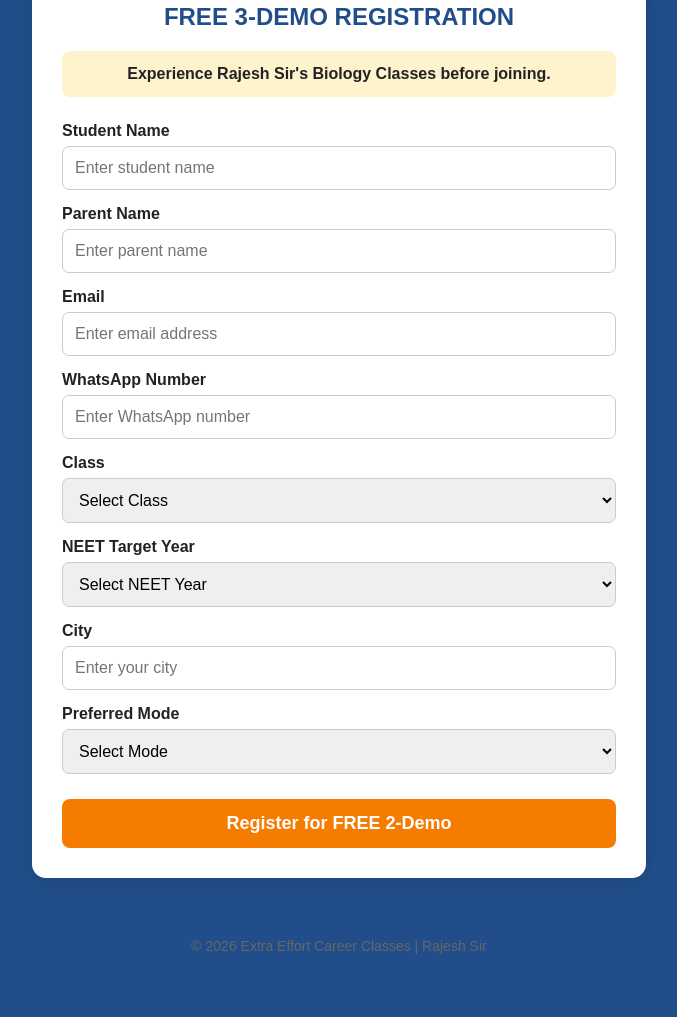
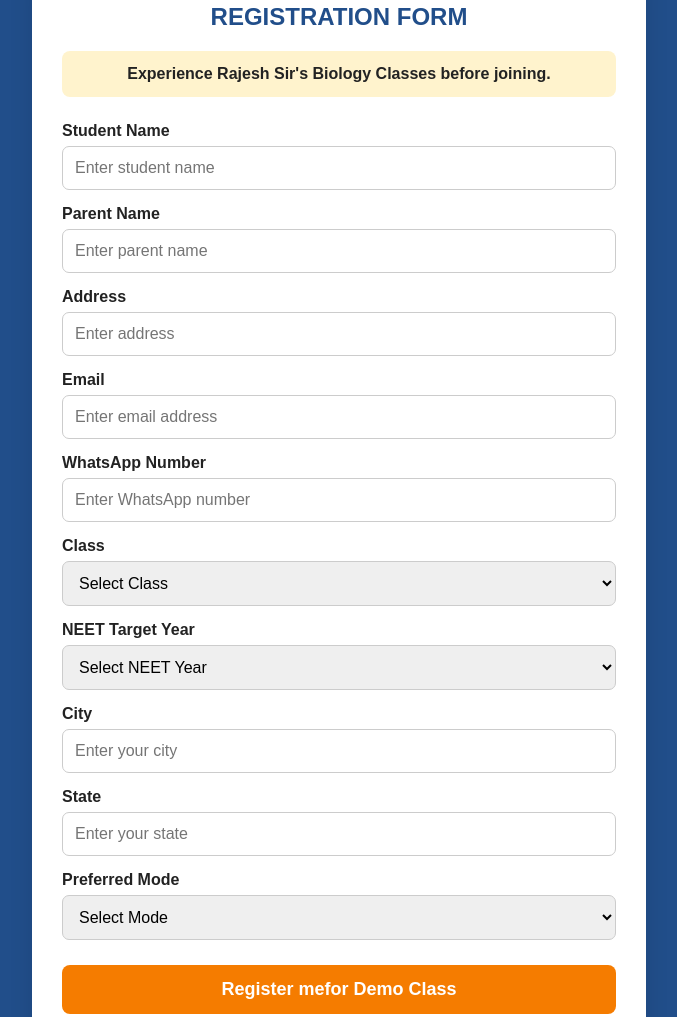
Before and after one commit to extraeffortcareerclasses-beep/ExtraEffortWebsite, a plain HTML site: page admission.html in a window 1280 px wide. Shown: the part 168-1185 px from the top of the page, without its empty margins (301-978 px from the left). Before the commit the page ends 1147 px from the top, so only its background shows below. Drawn offline with Linux system fonts and the light colour scheme.

Commit message:
Update admission.html
demo class update

```diff
--- a/admission.html
+++ b/admission.html
@@ -135,7 +135,7 @@
 
         <div class="card">
 
-            <h2>FREE 3-DEMO REGISTRATION</h2>
+            <h2>REGISTRATION FORM</h2>
 
             <div class="offer">
                 Experience Rajesh Sir's Biology Classes before joining.
@@ -158,6 +158,14 @@
                    required
                    placeholder="Enter parent name"
                  >
+
+                <label for="address">Address</label>
+                <input
+                    type="text"
+                    id="address"
+                    required
+                    placeholder="Enter address"
+                >
 
                 <label for="email">Email</label>
                 <input
@@ -198,6 +206,13 @@
                     required
                     placeholder="Enter your city"
                 >
+                <label for="state">State</label>
+                <input
+                    type="text"
+                    id="state"
+                    required
+                    placeholder="Enter your state"
+                >
 
                 <label for="mode">Preferred Mode</label>
                 <select id="preferredMode" required>
@@ -207,7 +222,7 @@
               </select>
 
                 <button type="submit">
-                    Register for FREE 2-Demo
+                    Register mefor Demo Class
                 </button>
 
             </form>
@@ -235,7 +250,7 @@
 
 
         document
-            .getElementById("admissionForm")
+            .getElementById("admission open")
             .addEventListener("submit", function(event) {
 
                 event.preventDefault();
@@ -244,7 +259,7 @@
                 const button = this.querySelector("button");
 
                 const data = {
-                    type: "freeDemoRegistration",
+                    type: "Registration Form",
 
 
                     studentName:
@@ -252,6 +267,9 @@
 
                     parentName:
                        document.getElementById("parentName").value.trim(),
+
+                    address:
+                       document.getElementById("address").value.trim(),
 
                     email:
                         document.getElementById("email").value.trim(),
@@ -300,7 +318,7 @@
                     document.getElementById("admissionForm").reset();
 
                     button.disabled = false;
-                    button.textContent = "Register for FREE Demo";
+                    button.textContent = "Register for Demo Class";
 
                 })
                 .catch(function(error) {
@@ -315,7 +333,7 @@
                         "Something went wrong. Please try again.";
 
                     button.disabled = false;
-                    button.textContent = "Register for FREE 3-Demo";
+                    button.textContent = "Register for Demo Class";
 
                 });
 
```
